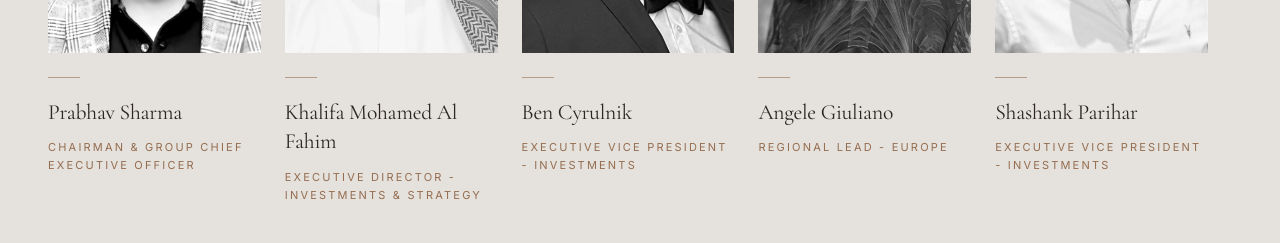
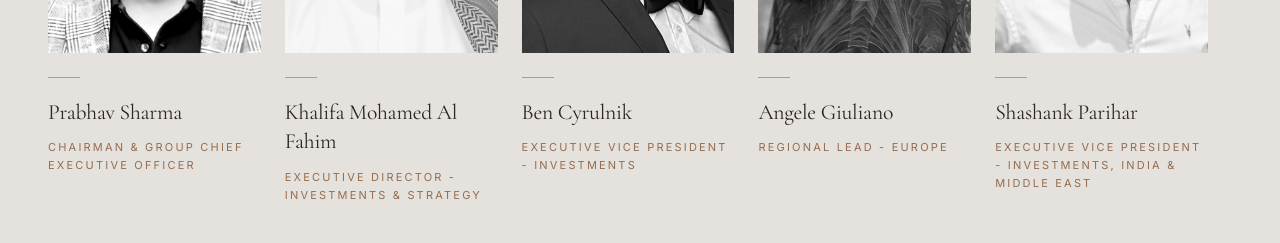
Before and after one commit to bencyrulnik-cyber/alpha-x-vision, a React (Vite) app: page / in a window 1280 px wide. Shown: the part 2600-2843 px from the top of the page. Built offline with nearby package versions, Linux system fonts and the light colour scheme; the HTML template or start-up script is replaced by a standard one.

Commit message:
Changes
Co-authored-by: bencyrulnik-cyber <250005174+bencyrulnik-cyber@users.noreply.github.com>

```diff
--- a/src/components/TeamSection.tsx
+++ b/src/components/TeamSection.tsx
@@ -28,7 +28,7 @@ const leaders = [
   },
   {
     name: "Shashank Parihar",
-    role: "EXECUTIVE VICE PRESIDENT - INVESTMENTS",
+    role: "EXECUTIVE VICE PRESIDENT - INVESTMENTS, INDIA & MIDDLE EAST",
     photo: shashankImg,
   },
 ];
```
